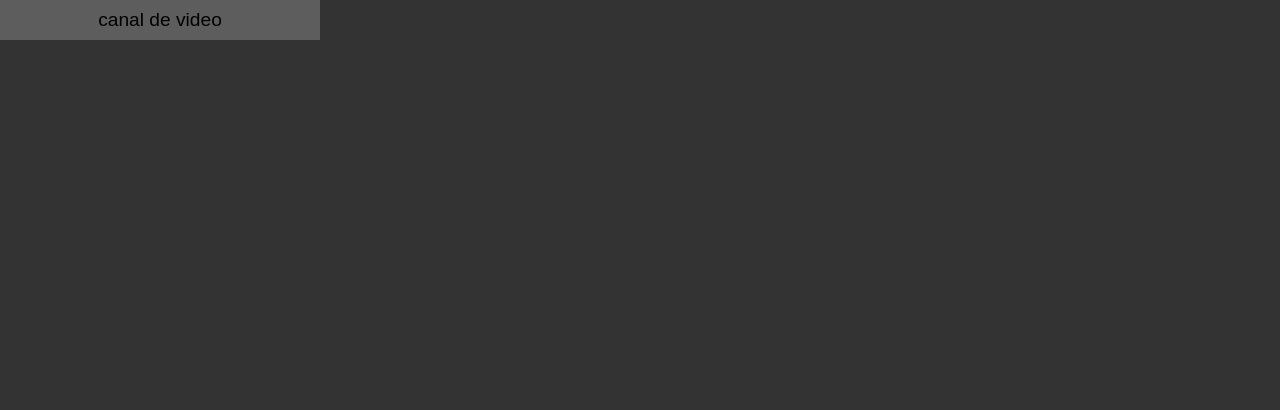
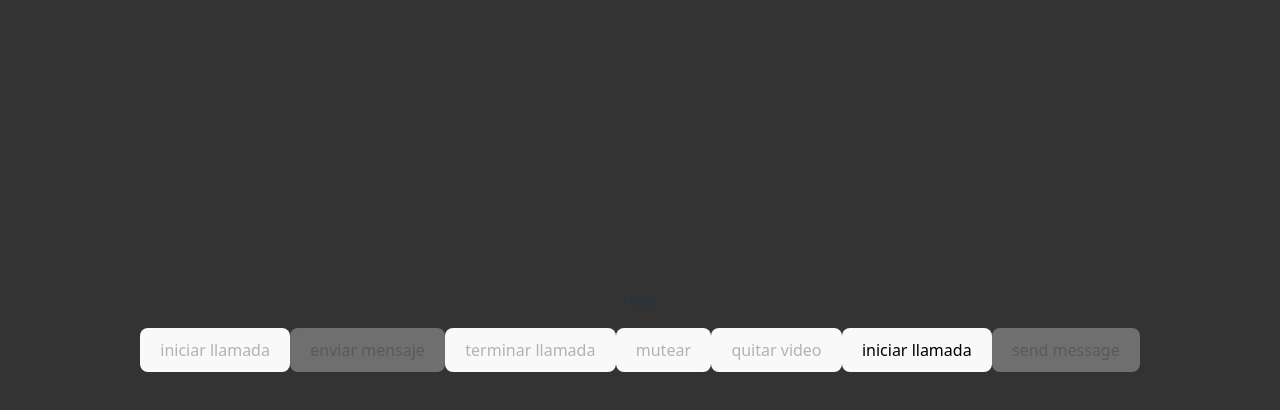
Before and after one commit to Ricky10B/meet-test, a React (Vite) app: page / in a window 1280 px wide. Shown: the top 410 px of the page. Built offline with nearby package versions, Linux system fonts and the light colour scheme; no server answers.

Commit message:
Revert "code webrtc separated"
This reverts commit f0f638b1071c71f59ec042ab2149241132134079.

```diff
--- a/src/App.css
+++ b/src/App.css
@@ -1,33 +1,44 @@
 #root {
 	max-width: 1280px;
+	margin: 0 auto;
+	padding: 2rem;
+	text-align: center;
 }
 
-main {
-	display: grid;
-	grid-template-columns: 320px 1fr;
+.logo {
+	height: 6em;
+	padding: 1.5em;
+	will-change: filter;
+	transition: filter 300ms;
+}
+.logo:hover {
+	filter: drop-shadow(0 0 2em #646cffaa);
+}
+.logo.react:hover {
+	filter: drop-shadow(0 0 2em #61dafbaa);
 }
 
-aside {
-	padding: 0.5em 1em;
-	background: rgb(93, 93, 93);
+@keyframes logo-spin {
+	from {
+		transform: rotate(0deg);
+	}
+	to {
+		transform: rotate(360deg);
+	}
 }
 
-.list-channels {
-	margin: 0;
-	padding: 0;
-	list-style: none;
+@media (prefers-reduced-motion: no-preference) {
+	a:nth-of-type(2) .logo {
+		animation: logo-spin infinite 20s linear;
+	}
 }
 
-.btnJoinChannel {
-	font-size: 1.2em;
-	background: none;
-	border: none;
-	cursor: pointer;
-	width: 100%;
+.card {
+	padding: 2em;
+}
 
-	&:hover {
-		background: rgb(108, 108, 108);
-	}
+.read-the-docs {
+	color: #888;
 }
 
 .btnSendMessage {
--- a/src/App.jsx
+++ b/src/App.jsx
@@ -1,96 +1,37 @@
-import './App.css'
-import { useEffect, useState, useRef } from 'react'
-import { useWebSocket } from './hooks/useWebSocket/useWebSocket'
-import { CloseCallIcon } from './icons'
-import { useWebRTC } from './hooks/useWebRTC/useWebRTC'
+import "./App.css";
+import { useEffect, useState, useRef } from "react";
 
 function App() {
-	const [showVideoChannel, setShowVideoChannel] = useState(false)
-	const [isSocketConnected, setIsSocketConnected] = useState(false)
-	const [isMuteCall, setIsMuteCall] = useState(false)
-	const [isShowCamera, setIsShowCamera] = useState(false)
-
-	const localStream = useRef()
-	const videoLocal = useRef()
-	const videoRemote = useRef()
-
-	const { webSocket, createWebSocket, socketSendMessage } = useWebSocket()
-	const {
-		peerConnection,
-		handlerMessagesWebRTC,
-		createOffer,
-		closeConnection,
-	} = useWebRTC()
+  const [isSocketConnected, setIsSocketConnected] = useState(false);
+  const [mute, setMute] = useState(false);
+  const [video, setVideo] = useState(false);
+  const localStream = useRef();
+  const webSocket = useRef();
+  const pc = useRef();
+  const videoLocal = useRef();
+  const videoRemote = useRef();
 
   useEffect(() => {
-		if (webSocket?.readyState !== webSocket?.OPEN) {
-			const onopen = (event) => {
-				console.log('socket conectado', event)
-				setIsSocketConnected(true)
-			}
+    if (webSocket.current?.readyState !== 1) {
+      webSocket.current = new WebSocket(
+        "wss://meet.estoesunaprueba.fun:8050/ws/webrtc/"
+      );
 
-			const onmessage = (event) => {
-				console.log(event.data)
-				handlerMessagesWebRTC(event.data)
-			}
+      webSocket.current.onopen = (event) => {
+        console.log("socket conectado", event);
+        setIsSocketConnected(true);
+      };
 
-			const onclose = (event) => {
-				console.log('socket cerrado', event)
-				setIsSocketConnected(false)
-				closeConnection()
-			}
+      webSocket.current.onmessage = (event) => {
+        console.log(event.data);
+        conexionPeer(event.data);
+      };
 
-			createWebSocket({
-				url: 'wss://meet.estoesunaprueba.fun:8050/ws/webrtc/',
-				onopen,
-				onmessage,
-				onclose,
-			})
-		}
-	}, [])
-
-	// const sendMessage = () => {
-	// 	if (webSocket?.readyState === webSocket?.OPEN) {
-	// 		console.log('enviando mensaje...')
-	// 		socketSendMessage({ message: 'Hola Perra sarnosa' })
-	// 	}
-	// }
-
-	const startVideo = async () => {
-		console.log('iniciar videollamada')
-		const handlerOnTrack = (event) => {
-			console.log({ event })
-			videoRemote.current.srcObject = event.streams[0]
-		}
-
-		createOffer({ handlerOnTrack })
-		localStream.current
-			.getTracks()
-			.forEach((track) => peerConnection.addTrack(track, localStream.current))
-	}
-
-	const handlerCloseCall = () => {
-		closeConnection()
-		setShowVideoChannel(false)
-		socketSendMessage({ type: 'closeCall' })
-	}
-
-	const handlerMuteCall = () => {
-		setIsMuteCall((prev) => !prev)
-
-		const tracks = localStream.current.getAudioTracks()
-		tracks.forEach((track) => (track.enabled = isMuteCall))
-	}
-
-	const handlerShowCall = () => {
-		setIsShowCamera((prev) => !prev)
-
-		const tracks = localStream.current.getVideoTracks()
-		tracks.forEach((track) => (track.enabled = isShowCamera))
-	}
-
-	const joinVideoChannel = () => {
-		setShowVideoChannel(true)
+      webSocket.current.onclose = (event) => {
+        console.log("socket cerrado", event);
+        setIsSocketConnected(false);
+        pc.current.close();
+      };
 
       navigator.mediaDevices
         .getUserMedia({
@@ -98,70 +39,134 @@ function App() {
           video: true,
         })
         .then((stream) => {
-				localStream.current = stream
-				videoLocal.current.srcObject = stream
-				startVideo()
-			})
-			.catch((error) => {
-				alert('no tiene camara')
-				console.error(error)
-			})
+          localStream.current = stream;
+          videoLocal.current.srcObject = stream;
+        });
+    }
+  }, []);
+
+  const sendMessage = () => {
+    if (webSocket.current?.readyState === 1) {
+      console.log("enviando mensaje...");
+      webSocket.current.send(JSON.stringify({ message: "Hola Perra sarnosa" }));
+    }
+  };
+
+  const startVideo = async () => {
+    await crearPeer();
+    const offer = await pc.current.createOffer();
+    await pc.current.setLocalDescription(offer);
+    webSocket.current.send(JSON.stringify(offer));
+  };
+
+  function conexionPeer(dataPeer) {
+    const dataParsed = JSON.parse(dataPeer);
+    switch (dataParsed.type) {
+      case "offer":
+        manejarOferta(dataParsed);
+        break;
+      case "answer":
+        manejarRespuesta(dataParsed);
+        break;
+      case "candidate":
+        manejarCandidato(dataParsed);
+        break;
+      case "closeCall":
+        closeCall();
+        break;
+      default:
+        console.log("opción inválida");
+        break;
+    }
+  }
+
+  async function crearPeer() {
+    const configuracion = {
+      iceServers: [
+        {
+          urls: "stun:stun.l.google.com:19302",
+        },
+      ],
+    };
+
+    pc.current = new RTCPeerConnection(configuracion);
+
+    pc.current.ontrack = (event) => {
+      console.log({ event });
+      videoRemote.current.srcObject = event.streams[0];
+      // event.streams[0].getTracks().forEach(track => {
+      // 	videoRemote.current.srcObject = track
+      // })
+    };
+
+    pc.current.onicecandidate = (event) => {
+      if (event.candidate) {
+        webSocket.current.send(
+          JSON.stringify({ type: "candidate", candidate: event.candidate })
+        );
+      }
+    };
+
+    localStream.current
+      .getTracks()
+      .forEach((track) => pc.current.addTrack(track, localStream.current));
+  }
+
+  async function manejarOferta(offer) {
+    await crearPeer();
+    await pc.current.setRemoteDescription(new RTCSessionDescription(offer));
+    const answer = await pc.current.createAnswer();
+    await pc.current.setLocalDescription(answer);
+    webSocket.current.send(JSON.stringify(answer));
+  }
+
+  async function manejarRespuesta(answer) {
+    if (pc.current.signalingState !== "stable") {
+      await pc.current.setRemoteDescription(new RTCSessionDescription(answer));
+    }
+  }
+
+  async function manejarCandidato(candidato) {
+    if (candidato.candidate) {
+      const iceCandidate = new RTCIceCandidate(candidato.candidate);
+      await pc.current.addIceCandidate(iceCandidate);
+    }
+  }
+
+  function closeCall() {
+    pc.current.close();
+  }
+
+  function handlerCloseCall() {
+    closeCall();
+    webSocket.current.send(JSON.stringify({ type: "closeCall" }));
+  }
+
+  function muteCall() {
+    setMute((prev) => !prev);
+
+    const tracks = localStream.current.getAudioTracks();
+    tracks.forEach((track) => (track.enabled = mute));
+  }
+
+  function showCall() {
+    setVideo((prev) => !prev);
+
+    const tracks = localStream.current.getVideoTracks();
+    tracks.forEach((track) => (track.enabled = video));
   }
 
   return (
-		<main>
-			<aside>
     <div>
-					<ul className='list-channels'>
-						<li>
-							<button onClick={joinVideoChannel} className='btnJoinChannel'>
-								canal de video
-							</button>
-						</li>
-					</ul>
-				</div>
-			</aside>
+      <p>Hola</p>
 
-			{showVideoChannel && (
-				<section>
-					<div>
-						<div>
-							<video ref={videoLocal} autoPlay muted></video>
-							<video ref={videoRemote} autoPlay></video>
-						</div>
-
-						<div>
-							{/* <button onClick={startVideo} disabled={!isSocketConnected}>
-								iniciar llamada
-							</button> */}
-							{/* <button
-								onClick={sendMessage}
-								disabled={!isSocketConnected}
-								className='btnSendMessage'
-							>
-								enviar mensaje
-							</button> */}
-							<button onClick={handlerCloseCall} disabled={!isSocketConnected}>
-								<CloseCallIcon />
-							</button>
-							<button onClick={handlerMuteCall} disabled={!isSocketConnected}>
-								{isMuteCall ? 'desmutear' : 'mutear'}
-							</button>
-							<button onClick={handlerShowCall} disabled={!isSocketConnected}>
-								{isShowCamera ? <ShowCameraIcon /> : <HideShowCameraIcon />}
-							</button>
-						</div>
-					</div>
-				</section>
-			)}
-
-			{/* <button onClick={startVideo} disabled={!isSocketConnected}>
+      <button onClick={startVideo} disabled={!isSocketConnected}>
         iniciar llamada
       </button>
       <button
         onClick={sendMessage}
         disabled={!isSocketConnected}
-				className='btnSendMessage'
+        className="btnSendMessage"
       >
         enviar mensaje
       </button>
@@ -169,18 +174,26 @@ function App() {
         terminar llamada
       </button>
       <button onClick={muteCall} disabled={!isSocketConnected}>
-				{mute ? 'desmutear' : 'mutear'}
+        {mute ? "desmutear" : "mutear"}
       </button>
       <button onClick={showCall} disabled={!isSocketConnected}>
-				{video ? 'ver video' : 'quitar video'}
+        {video ? "ver video" : "quitar video"}
+      </button>
+      <button onClick={startVideo}>iniciar llamada</button>
+      <button
+        onClick={sendMessage}
+        disabled={!isSocketConnected}
+        className="btnSendMessage"
+      >
+        send message
       </button>
 
       <div>
         <video ref={videoLocal} autoPlay muted></video>
         <video ref={videoRemote} autoPlay></video>
-			</div> */}
-		</main>
-	)
+      </div>
+    </div>
+  );
 }
 
-export default App
+export default App;
--- a/src/hooks/useWebSocket/useWebSocket.js
+++ /dev/null
@@ -1,30 +0,0 @@
-import { useRef } from 'react'
-
-export function useWebSocket() {
-	const webSocket = useRef()
-
-	const createWebSocket = ({
-		url = '',
-		onopen = () => {},
-		onmessage = () => {},
-		onerror = () => {},
-		onclose = () => {},
-	}) => {
-		webSocket.current = new WebSocket(url)
-
-		webSocket.current.onopen = onopen
-		webSocket.current.onmessage = onmessage
-		webSocket.current.onerror = onerror
-		webSocket.current.onclose = onclose
-	}
-
-	const socketSendMessage = (dataToSend) => {
-		webSocket.current.send(JSON.stringify(dataToSend))
-	}
-
-	return {
-		webSocket: webSocket.current,
-		createWebSocket,
-		socketSendMessage,
-	}
-}
--- a/src/index.css
+++ b/src/index.css
@@ -13,13 +13,46 @@
 	-moz-osx-font-smoothing: grayscale;
 }
 
+a {
+	font-weight: 500;
+	color: #646cff;
+	text-decoration: inherit;
+}
+a:hover {
+	color: #535bf2;
+}
+
 body {
-	box-sizing: border-box;
-	padding: 0;
 	margin: 0;
+	display: flex;
+	place-items: center;
 	min-width: 320px;
 	min-height: 100vh;
 	background: #333;
+}
+
+h1 {
+	font-size: 3.2em;
+	line-height: 1.1;
+}
+
+button {
+	border-radius: 8px;
+	border: 1px solid transparent;
+	padding: 0.6em 1.2em;
+	font-size: 1em;
+	font-weight: 500;
+	font-family: inherit;
+	background-color: #1a1a1a;
+	cursor: pointer;
+	transition: border-color 0.25s;
+}
+button:hover {
+	border-color: #646cff;
+}
+button:focus,
+button:focus-visible {
+	outline: 4px auto -webkit-focus-ring-color;
 }
 
 @media (prefers-color-scheme: light) {
@@ -27,4 +60,10 @@ body {
 		color: #213547;
 		background-color: #ffffff;
 	}
+	a:hover {
+		color: #747bff;
+	}
+	button {
+		background-color: #f9f9f9;
+	}
 }
```
Also changed, not shown: src/hooks/useWebRTC/useWebRTC.js (deleted, +0 -91 lines), src/icons.jsx (deleted, +0 -50 lines). Lines whose indentation alone changed are shown as unchanged.
